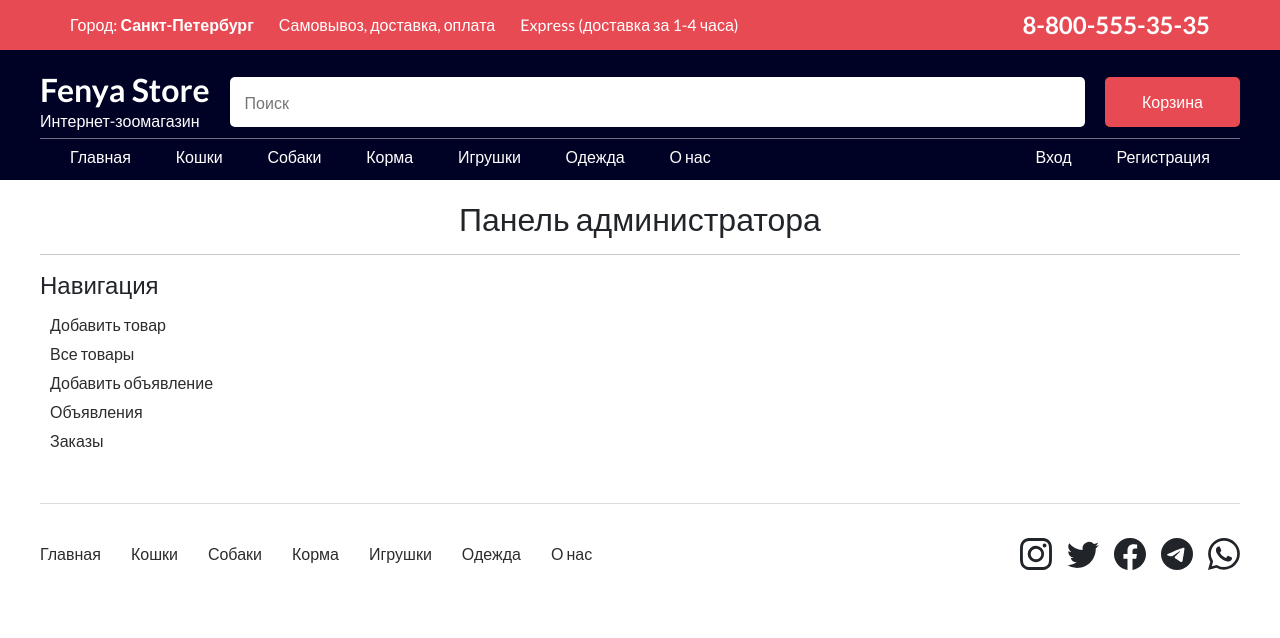
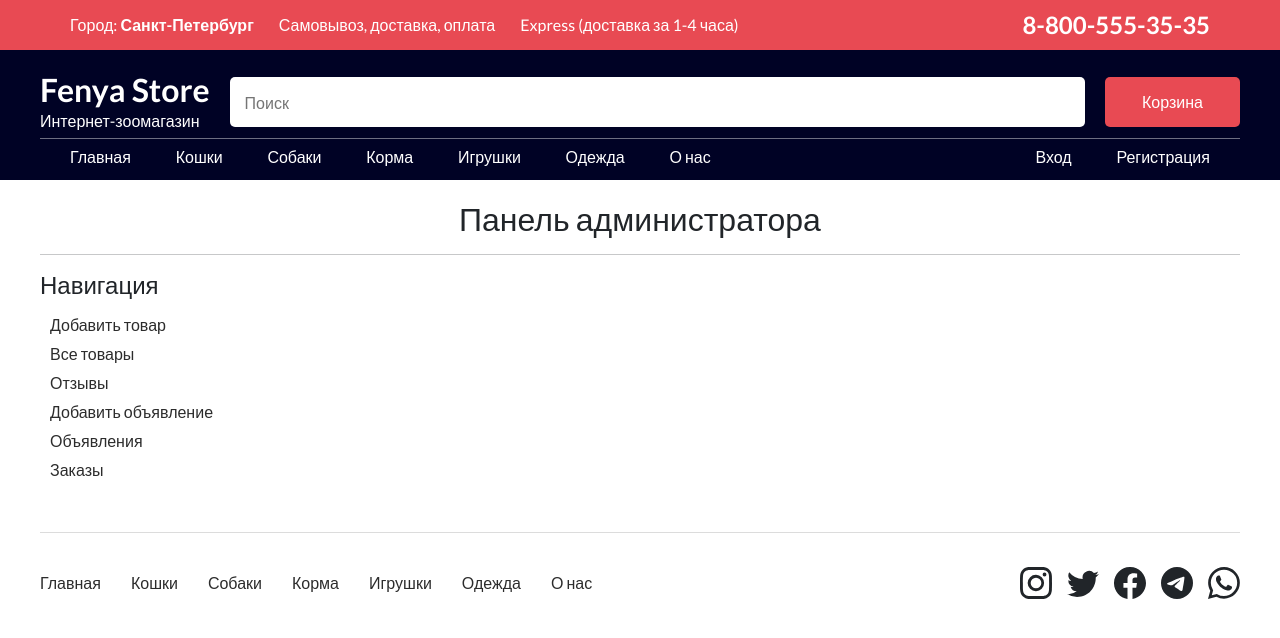
Before and after one commit to msmarielos/fenya-store, a React (Create React App) app in the folder client/: page /admin in a window 1280 px wide. Shown: the top 638 px of the page. Built offline with nearby package versions, Linux system fonts and the light colour scheme.

Commit message:
small fixes

```diff
--- a/client/src/components/AdminNav/AdminNav.jsx
+++ b/client/src/components/AdminNav/AdminNav.jsx
@@ -9,7 +9,7 @@ export default function AdminNav() {
           <h4>Навигация</h4>
           <Link to="/admin/items/add">Добавить товар</Link>
           <Link to="/admin/items">Все товары</Link>
-          {/* <Link to="/admin/reviews">Отзывы</Link> */}
+          <Link to="/admin/reviews">Отзывы</Link>
           <Link to="/admin/animal/addform">Добавить объявление</Link>
           <Link to="/admin/animal/check">Объявления</Link>
           <Link to="/admin/orders">Заказы</Link>
--- a/client/src/components/BulletinBoardCard/BulletinBoardCard.jsx
+++ b/client/src/components/BulletinBoardCard/BulletinBoardCard.jsx
@@ -11,8 +11,8 @@ function BulletinBoardCard({ animal }) {
         <p>{animal.type} </p>
         <p>породы: {animal.breed}</p>
         <p>Кличка:{animal.name} </p>
-        <p>Возвраст: {animal.age}</p>
-        <p>Описание:{animal.description} </p>
+        <p>Возраст: {animal.age}</p>
+        <p>Описание:{animal.description}</p>
       </div>
       <div>
         <h5>Информация о владельце</h5>
```
